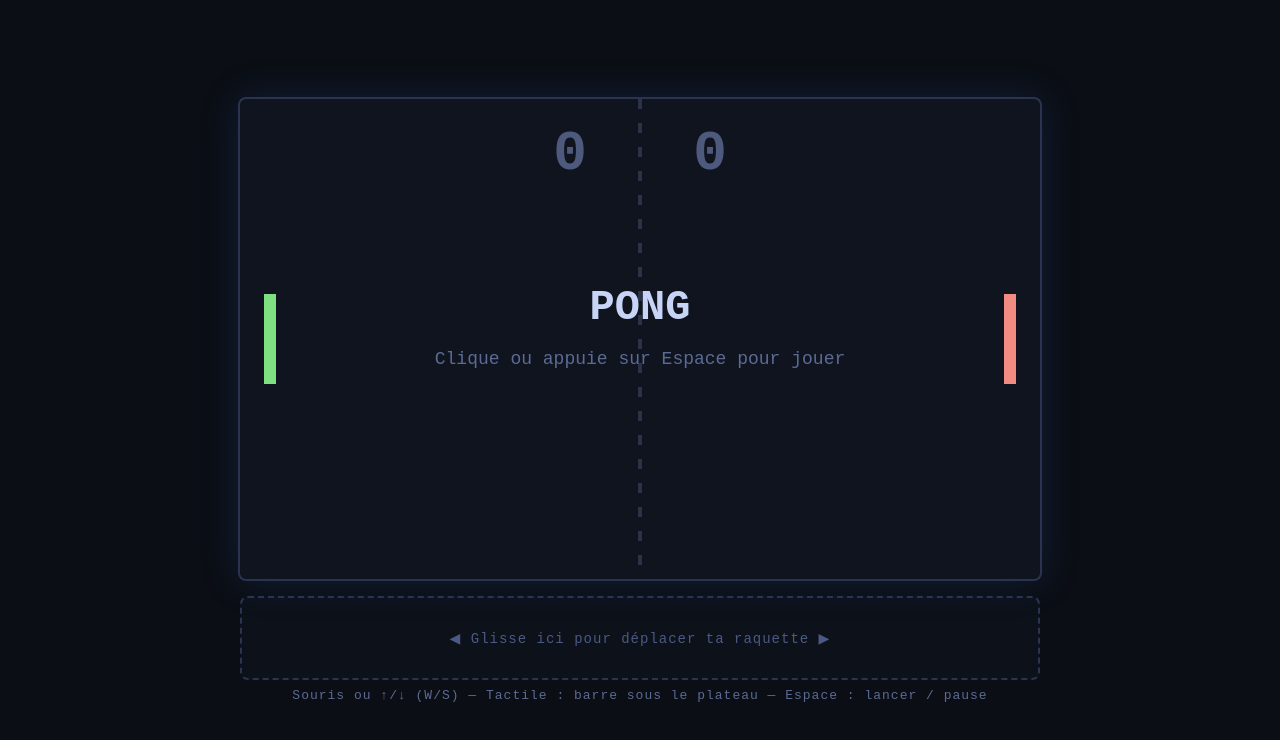
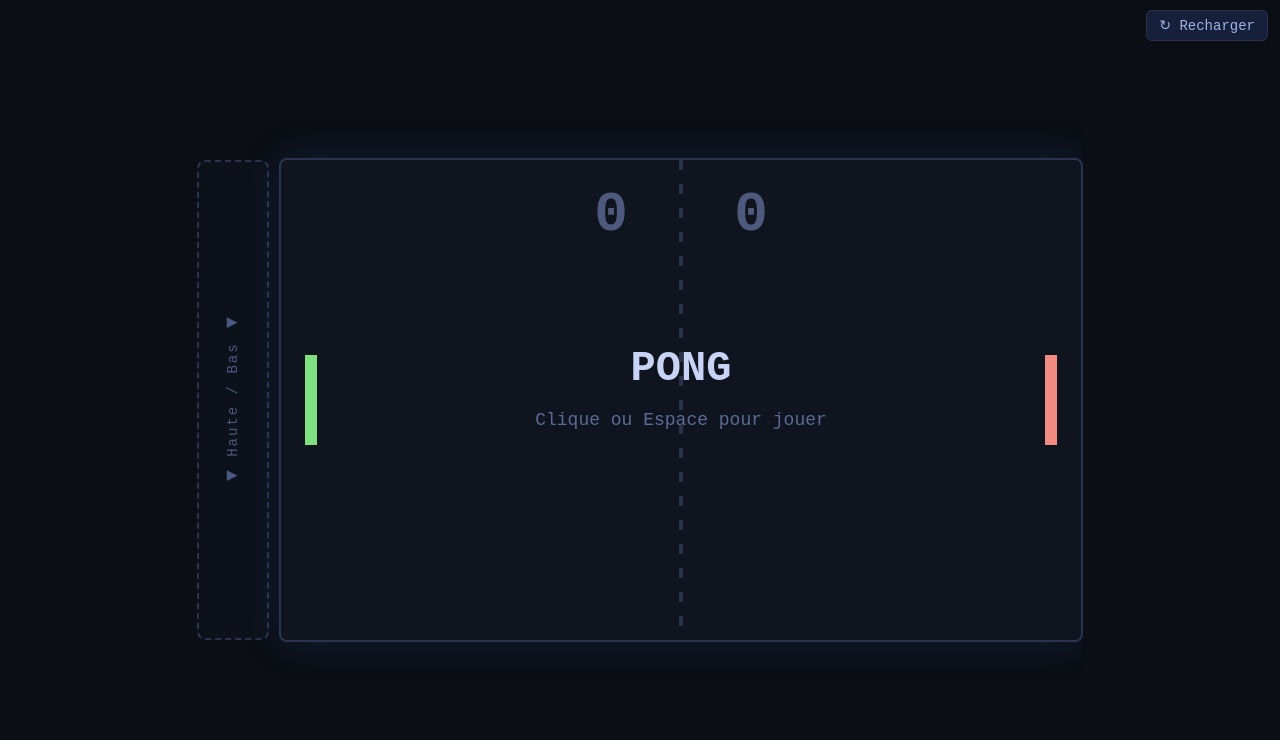
Before and after one commit to heurtinstephane-reunion/pong, a plain HTML site: page index.html in a window 1280 px wide. Drawn offline with Linux system fonts and the light colour scheme.

Commit message:
Soften lift effect, add vertical touch strip, block pull-to-refresh
Co-authored-by: heurtinstephane-reunion <heurtinstephane-reunion@users.noreply.github.com>

```diff
--- a/index.html
+++ b/index.html
@@ -2,7 +2,7 @@
 <html lang="fr">
 <head>
 <meta charset="UTF-8">
-<meta name="viewport" content="width=device-width, initial-scale=1.0">
+<meta name="viewport" content="width=device-width, initial-scale=1.0, maximum-scale=1.0, user-scalable=no">
 <title>Pong</title>
 <style>
   * { margin: 0; padding: 0; box-sizing: border-box; }
@@ -13,21 +13,29 @@
     align-items: center;
     justify-content: center;
     font-family: "Courier New", monospace;
+    overflow: hidden;
+    overscroll-behavior: none;
+    touch-action: none;
+    -webkit-user-select: none;
+    user-select: none;
   }
-  #wrap { text-align: center; }
+  #wrap {
+    display: flex;
+    align-items: center;
+    gap: 10px;
+  }
   canvas {
     background: #10141f;
     border: 2px solid #2a3350;
     border-radius: 8px;
     box-shadow: 0 0 40px rgba(60, 120, 255, 0.15);
-    max-width: 95vw;
+    max-width: 92vw;
     max-height: 80vh;
     touch-action: none;
   }
-  #touchpad {
-    width: min(800px, 95vw);
-    height: 84px;
-    margin: 10px auto 0;
+  #leftpad {
+    width: 72px;
+    height: min(480px, 80vh);
     border: 2px dashed #2a3350;
     border-radius: 8px;
     background: #0d1119;
@@ -36,38 +44,54 @@
     justify-content: center;
     color: #4a5a85;
     font-size: 14px;
-    letter-spacing: 1px;
-    user-select: none;
-    -webkit-user-select: none;
+    letter-spacing: 2px;
     touch-action: none;
   }
-  #touchpad.active { border-color: #4a7bd4; color: #7ea6f0; }
-  #help {
-    color: #5b6b94;
-    margin-top: 8px;
-    font-size: 13px;
-    letter-spacing: 1px;
+  #leftpad span {
+    writing-mode: vertical-rl;
+    transform: rotate(180deg);
   }
+  #leftpad.active { border-color: #4a7bd4; color: #7ea6f0; }
+  #side {
+    position: fixed;
+    top: 10px;
+    right: 12px;
+    display: flex;
+    gap: 10px;
+  }
+  #reload {
+    background: #16203a;
+    color: #9db4e8;
+    border: 1px solid #2a3350;
+    border-radius: 6px;
+    font-family: inherit;
+    font-size: 14px;
+    padding: 6px 12px;
+    cursor: pointer;
+  }
+  #reload:active { background: #1e2c50; }
 </style>
 </head>
 <body>
 <div id="wrap">
+  <div id="leftpad"><span>&#9664; Haute&nbsp;/&nbsp;Bas &#9664;</span></div>
   <canvas id="game" width="800" height="480"></canvas>
-  <div id="touchpad"><span>&#9664; Glisse ici pour d&eacute;placer ta raquette &#9654;</span></div>
-  <div id="help">Souris ou &uarr;/&darr; (W/S) — Tactile : barre sous le plateau — Espace : lancer / pause</div>
+</div>
+<div id="side">
+  <button id="reload" type="button">&#8635; Recharger</button>
 </div>
 <script>
 (() => {
   const W = 800, H = 480;
   const canvas = document.getElementById('game');
   const ctx = canvas.getContext('2d');
-  const touchpad = document.getElementById('touchpad');
+  const leftpad = document.getElementById('leftpad');
+  document.getElementById('reload').addEventListener('click', () => location.reload());
 
   const PADDLE_W = 12, PADDLE_H = 90, PADDLE_MARGIN = 24;
   const BALL_SIZE = 12;
   const WIN_SCORE = 7;
   const BASE_SPEED = 5.5, MAX_SPEED = 13;
-  const MAX_SPIN = 2.2;
 
   const GOAL_TEXT = 'GOAL!';
   const GOAL_INTERVAL = 300;
@@ -76,22 +100,21 @@
 
   let state = 'menu';
   let playerScore = 0, aiScore = 0;
-  let rally = 0;
-  let goalStart = 0;
   let upcomingServer = 'player';
 
-  const player = { x: PADDLE_MARGIN, y: H / 2 - PADDLE_H / 2, vy: 0, prevY: H / 2 - PADDLE_H / 2 };
+  const player = { x: PADDLE_MARGIN, y: H / 2 - PADDLE_H / 2, vy: 0 };
   const ai = { x: W - PADDLE_MARGIN - PADDLE_W, y: H / 2 - PADDLE_H / 2, vy: 0 };
-  const ball = { x: W / 2, y: H / 2, vx: 0, vy: 0, prevX: W / 2, spin: 0 };
+  const ball = { x: W / 2, y: H / 2, vx: 0, vy: 0, prevX: W / 2, lift: 0 };
   const trail = [];
 
   const keys = {};
   let mouseY = null;
+  let goalStart = 0;
 
   function serve(server) {
-    rally = 0;
-    ball.spin = 0;
+    ball.lift = 0;
     trail.length = 0;
+    player.vy = 0;
     if (server === 'player') {
       ball.x = player.x + PADDLE_W + BALL_SIZE / 2 + 2;
       ball.y = player.y + PADDLE_H / 2;
@@ -101,7 +124,7 @@
       ball.y = ai.y + PADDLE_H / 2;
       ball.vx = -BASE_SPEED;
     }
-    ball.vy = (Math.random() * 2 - 1) * 3;
+    ball.vy = (Math.random() * 2 - 1) * 2.5;
     ball.prevX = ball.x;
     state = 'playing';
   }
@@ -141,21 +164,21 @@
   });
 
   function touchToBoard(e) {
-    const rect = touchpad.getBoundingClientRect();
-    const t = e.touches[0].clientX - rect.left;
-    mouseY = Math.max(0, Math.min(H, (t / rect.width) * H));
+    const rect = leftpad.getBoundingClientRect();
+    const t = e.touches[0].clientY - rect.top;
+    mouseY = Math.max(0, Math.min(H, (t / rect.height) * H));
   }
   ['touchstart', 'touchmove'].forEach((evName) => {
-    touchpad.addEventListener(evName, (e) => {
+    leftpad.addEventListener(evName, (e) => {
       e.preventDefault();
-      touchpad.classList.add('active');
+      leftpad.classList.add('active');
       if (state === 'menu' || state === 'over') { startGame(); return; }
       if (state === 'paused') state = 'playing';
       touchToBoard(e);
     }, { passive: false });
   });
   ['touchend', 'touchcancel'].forEach((evName) => {
-    touchpad.addEventListener(evName, () => touchpad.classList.remove('active'));
+    leftpad.addEventListener(evName, () => leftpad.classList.remove('active'));
   });
 
   function collidePaddle(p, movingLeft, dir) {
@@ -182,7 +205,7 @@
     const angle = clamped * (Math.PI / 3) * 0.75;
 
     ball.vx = Math.cos(angle) * speed * dir;
-    ball.vy = Math.sin(angle) * speed + p.vy * 0.4;
+    ball.vy = Math.sin(angle) * speed + Math.max(-2, Math.min(2, p.vy * 0.25));
 
     const sp = Math.hypot(ball.vx, ball.vy);
     if (sp > speed) {
@@ -190,8 +213,7 @@
       ball.vy *= speed / sp;
     }
 
-    ball.spin = Math.max(-MAX_SPIN, Math.min(MAX_SPIN, p.vy * 0.18));
-    rally++;
+    ball.lift = Math.max(-2.5, Math.min(2.5, p.vy * 0.25));
   }
 
   function update() {
@@ -227,7 +249,6 @@
       else if (midY < aiCenter - 10) ai.y -= aiSpeed * 0.25;
     }
     ai.y = Math.max(0, Math.min(H - PADDLE_H, ai.y));
-    ai.vy *= 0.9;
 
     // Balle : sous-pas pour eviter le tunnelling a haute vitesse
     const steps = Math.min(12, Math.max(2, Math.ceil(Math.max(Math.abs(ball.vx), Math.abs(ball.vy)) / 5)));
@@ -235,27 +256,17 @@
     for (let i = 0; i < steps; i++) {
       ball.prevX = ball.x;
       ball.x += ball.vx * dt;
-      ball.y += ball.vy * dt;
-
-      if (Math.abs(ball.spin) > 0.05) {
-        ball.vy += ball.spin * dt;
-        ball.spin *= 0.99;
-        const sp = Math.hypot(ball.vx, ball.vy);
-        if (sp > MAX_SPEED * 1.05) {
-          ball.vx *= (MAX_SPEED * 1.05) / sp;
-          ball.vy *= (MAX_SPEED * 1.05) / sp;
-        }
-      }
+      ball.y += (ball.vy + ball.lift) * dt;
 
       if (ball.y - BALL_SIZE / 2 < 0) {
         ball.y = BALL_SIZE / 2;
         ball.vy = -ball.vy;
-        ball.spin = -ball.spin;
+        ball.lift = -ball.lift * 0.6;
       }
       if (ball.y + BALL_SIZE / 2 > H) {
         ball.y = H - BALL_SIZE / 2;
         ball.vy = -ball.vy;
-        ball.spin = -ball.spin;
+        ball.lift = -ball.lift * 0.6;
       }
 
       collidePaddle(player, true, 1);
@@ -265,8 +276,11 @@
       else if (ball.x > W + BALL_SIZE) { onPointScored('player'); break; }
     }
 
+    // L'effet s'estompe vite, comme un lift de tennis
+    ball.lift *= 0.88;
+
     trail.push({ x: ball.x, y: ball.y });
-    if (trail.length > 10) trail.shift();
+    if (trail.length > 8) trail.shift();
   }
 
   function drawNet() {
@@ -303,7 +317,7 @@
   function drawTrail() {
     for (let i = 0; i < trail.length; i++) {
       const t = trail[i];
-      const alpha = (i / trail.length) * 0.35;
+      const alpha = (i / trail.length) * 0.3;
       const size = BALL_SIZE * (0.4 + (i / trail.length) * 0.6);
       ctx.fillStyle = `rgba(255, 190, 90, ${alpha})`;
       ctx.fillRect(t.x - size / 2, t.y - size / 2, size, size);
@@ -350,12 +364,12 @@
 
     if (state === 'playing' || state === 'paused') {
       drawTrail();
-      ctx.fillStyle = Math.abs(ball.spin) > 0.25 ? '#ffbe5a' : '#e8ecf8';
+      ctx.fillStyle = Math.abs(ball.lift) > 0.25 ? '#ffbe5a' : '#e8ecf8';
       ctx.fillRect(ball.x - BALL_SIZE / 2, ball.y - BALL_SIZE / 2, BALL_SIZE, BALL_SIZE);
     }
 
     if (state === 'goal') drawGoal();
-    if (state === 'menu') drawText('PONG', 'Clique ou appuie sur Espace pour jouer');
+    if (state === 'menu') drawText('PONG', 'Clique ou Espace pour jouer');
     if (state === 'paused') drawText('PAUSE', 'Espace pour reprendre');
     if (state === 'over') {
       drawText(
```
